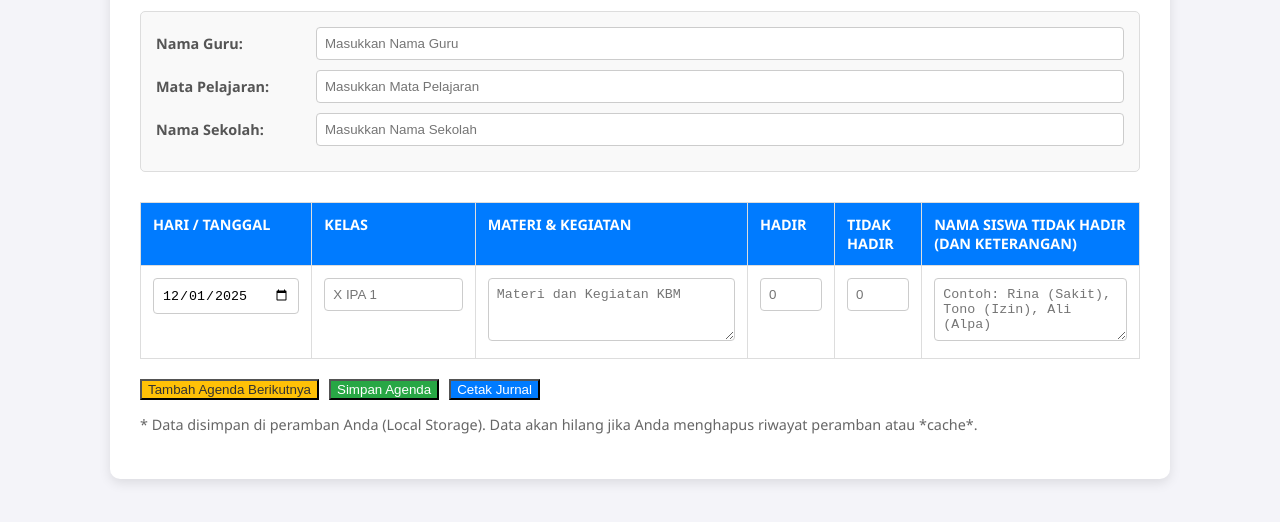
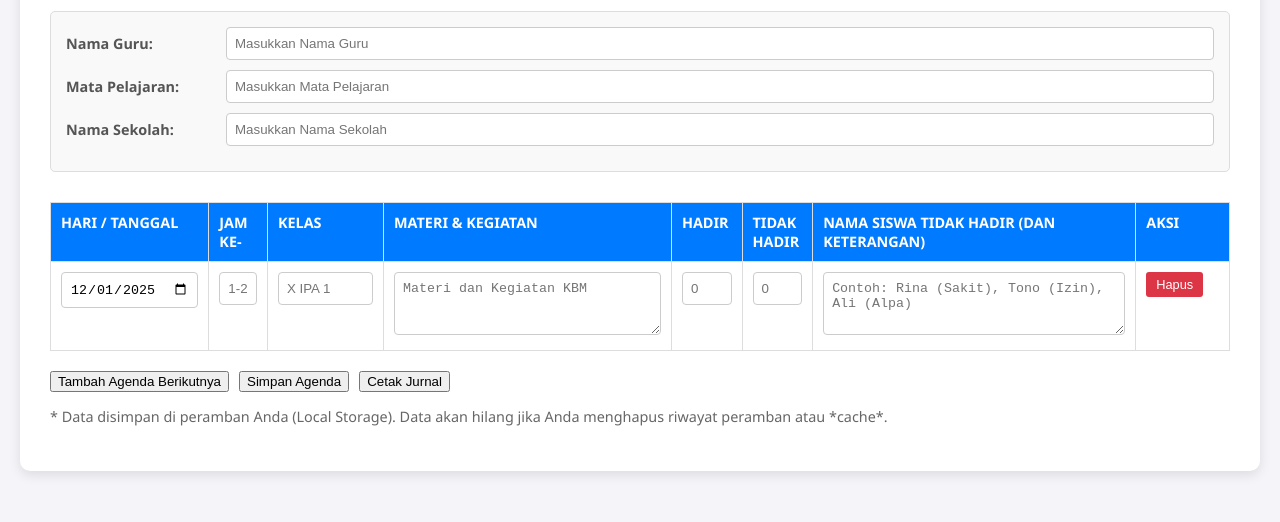
Before and after one commit to dyantorina/jurnal-kbm, a plain HTML site: page index.html in a window 1280 px wide. Shown: the part 136-658 px from the top of the page. Drawn offline with Linux system fonts and the light colour scheme.

Commit message:
Update index.html

```diff
--- a/index.html
+++ b/index.html
@@ -3,7 +3,7 @@
 <head>
     <meta charset="UTF-8">
     <meta name="viewport" content="width=device-width, initial-scale=1.0">
-    <title>Jurnal KBM Guru - Info Header Vertikal</title>
+    <title>Jurnal KBM Guru - FINAL VERSION</title>
 
     <style>
         body {
@@ -13,7 +13,7 @@
         }
 
         .container {
-            max-width: 1000px;
+            max-width: 1200px;
             margin: 0 auto;
             background: #fff;
             padding: 30px;
@@ -29,7 +29,7 @@
             margin-bottom: 20px;
         }
 
-        /* Gaya untuk Header Info (Nama Guru, Mapel, Sekolah) */
+        /* Gaya untuk Header Info (Vertikal) */
         .info-header {
             display: block;
             margin-bottom: 30px;
@@ -71,7 +71,7 @@
 
         th, td {
             border: 1px solid #ddd;
-            padding: 12px;
+            padding: 10px; /* Padding sedikit dikurangi */
             text-align: left;
             vertical-align: top;
         }
@@ -103,22 +103,35 @@
             margin-top: 20px;
         }
 
-        #btn-add { background-color: #ffc107; color: #333; }
-        #btn-save { background-color: #28a745; color: white; }
-        #btn-print { background-color: #007bff; color: white; }
+        /* Tombol Hapus */
+        .btn-delete-row {
+            background-color: #dc3545;
+            color: white;
+            border: none;
+            padding: 5px 10px;
+            border-radius: 3px;
+            cursor: pointer;
+            font-size: 0.8em;
+            display: inline-block; /* Agar sejajar */
+        }
+        .btn-delete-row:hover { background-color: #c82333; }
 
         .print-data { display: none; }
 
         /* PENGATURAN LEBAR KOLOM UNTUK LAYAR */
-        /* Kolom Kelas diperlebar dari 10% menjadi 15% */
-        .materi-col { width: 25%; } /* Dikurangi dari 30% menjadi 25% */
-        .absent-students-col { width: 20%; }
+        .date-col { width: 10%; }
+        .jam-col { width: 5%; }
+        .kelas-col { width: 10%; }
+        .materi-col { width: 25%; }
+        .hadir-col, .tidak-hadir-col { width: 6%; }
+        .absent-students-col { width: 28%; }
+        .action-col { width: 8%; }
 
         /* ---------------------------------------------------- */
         /* CSS KHUSUS UNTUK CETAK (@media print) */
         /* ---------------------------------------------------- */
         @media print {
-            .button-group, p { display: none !important; }
+            .button-group, p, .action-col { display: none !important; }
             .container { box-shadow: none !important; padding: 0 !important; width: 100% !important; margin: 0 !important; }
             body { margin: 0 !important; background: white !important; }
 
@@ -135,15 +148,14 @@
             input:not(.info-header input), textarea { display: none; }
             .print-data { display: block !important; word-wrap: break-word; white-space: pre-wrap; }
 
-            /* PENGATURAN LEBAR KOLOM UNTUK CETAK */
-            /* Kolom Kelas (2) diperlebar dari 10% menjadi 15% */
-            /* Kolom Materi (3) dikurangi dari 35% menjadi 30% */
+            /* Proporsi kolom cetak (Total 7 Kolom Data) */
             .print-safe-table th:nth-child(1), .print-safe-table td:nth-child(1) { width: 12%; } /* Hari/Tanggal */
-            .print-safe-table th:nth-child(2), .print-safe-table td:nth-child(2) { width: 15%; } /* Kelas (Lebar Baru) */
-            .print-safe-table th:nth-child(3), .print-safe-table td:nth-child(3) { width: 30%; } /* Materi & Kegiatan (Lebar Baru) */
-            .print-safe-table th:nth-child(4), .print-safe-table td:nth-child(4) { width: 8%; }
-            .print-safe-table th:nth-child(5), .print-safe-table td:nth-child(5) { width: 8%; }
-            .print-safe-table th:nth-child(6), .print-safe-table td:nth-child(6) { width: 27%; }
+            .print-safe-table th:nth-child(2), .print-safe-table td:nth-child(2) { width: 5%; }  /* Jam ke- */
+            .print-safe-table th:nth-child(3), .print-safe-table td:nth-child(3) { width: 10%; } /* Kelas */
+            .print-safe-table th:nth-child(4), .print-safe-table td:nth-child(4) { width: 30%; } /* Materi & Kegiatan */
+            .print-safe-table th:nth-child(5), .print-safe-table td:nth-child(5) { width: 8%; }  /* Hadir */
+            .print-safe-table th:nth-child(6), .print-safe-table td:nth-child(6) { width: 8%; }  /* Tidak Hadir */
+            .print-safe-table th:nth-child(7), .print-safe-table td:nth-child(7) { width: 27%; } /* Nama Siswa Tidak Hadir */
         }
     </style>
 </head>
@@ -172,12 +184,13 @@
             <table class="print-safe-table">
                 <thead>
                     <tr>
-                        <th style="width: 10%;">Hari / Tanggal</th>
-                        <th style="width: 15%;">Kelas</th> <th class="materi-col">Materi & Kegiatan</th>
-                        <th style="width: 8%;">Hadir</th>
-                        <th style="width: 8%;">Tidak Hadir</th>
+                        <th class="date-col">Hari / Tanggal</th>
+                        <th class="jam-col">Jam ke-</th> <th class="kelas-col">Kelas</th>
+                        <th class="materi-col">Materi & Kegiatan</th>
+                        <th class="hadir-col">Hadir</th>
+                        <th class="tidak-hadir-col">Tidak Hadir</th>
                         <th class="absent-students-col">Nama Siswa Tidak Hadir (dan Keterangan)</th>
-                    </tr>
+                        <th class="action-col">Aksi</th> </tr>
                 </thead>
                 <tbody id="jurnal-body">
                     </tbody>
@@ -199,7 +212,18 @@
         const infoHeaderForm = document.getElementById('info-header-form');
         let agendaCounter = 0;
 
-        // --- FUNGSI HEADER INFO ---
+        // FUNGSI HAPUS BARIS
+        function deleteRow(rowId) {
+            const row = document.getElementById(rowId);
+            if (row) {
+                if (confirm('Anda yakin ingin menghapus agenda baris ini?')) {
+                    row.remove();
+                    saveJurnal();
+                }
+            }
+        }
+
+        // FUNGSI HEADER INFO & UTILITY
         function saveInfoHeader() {
             const data = {};
             const fields = infoHeaderForm.querySelectorAll('input');
@@ -231,7 +255,6 @@
             saveInfoHeader();
         }
 
-        // --- FUNGSI JURNAL ---
         function formatDate(dateString) {
             if (!dateString) return '';
             const [year, month, day] = dateString.split('-');
@@ -252,9 +275,11 @@
 
         function createNewAgendaRow(data = {}) {
             agendaCounter++;
+            const currentRowId = `row-${Date.now() + agendaCounter}`;
 
             const defaults = {
                 tanggal: data.tanggal || new Date().toISOString().substring(0, 10),
+                jam: data.jam || '',
                 kelas: data.kelas || '',
                 materi: data.materi || '',
                 hadir: data.hadir || '',
@@ -264,31 +289,39 @@
 
             const formattedDate = formatDate(defaults.tanggal);
 
+            // Perhatian: Ini adalah template HTML yang sudah diperbarui
             const rowHtml = `
-                <tr id="row-${agendaCounter}">
+                <tr id="${currentRowId}">
                     <td>
-                        <input type="date" name="tanggal" value="${defaults.tanggal}" required oninput="updatePrintData('row-${agendaCounter}', 'tanggal', this.value)">
+                        <input type="date" name="tanggal" value="${defaults.tanggal}" required oninput="updatePrintData('${currentRowId}', 'tanggal', this.value)">
                         <span class="print-data print-tanggal">${formattedDate}</span>
                     </td>
                     <td>
-                        <input type="text" name="kelas" value="${defaults.kelas}" placeholder="X IPA 1" required oninput="updatePrintData('row-${agendaCounter}', 'kelas', this.value)">
+                        <input type="text" name="jam" value="${defaults.jam}" placeholder="1-2" required oninput="updatePrintData('${currentRowId}', 'jam', this.value)">
+                        <span class="print-data print-jam">${defaults.jam}</span>
+                    </td>
+                    <td>
+                        <input type="text" name="kelas" value="${defaults.kelas}" placeholder="X IPA 1" required oninput="updatePrintData('${currentRowId}', 'kelas', this.value)">
                         <span class="print-data print-kelas">${defaults.kelas}</span>
                     </td>
                     <td>
-                        <textarea name="materi" rows="3" placeholder="Materi dan Kegiatan KBM" oninput="updatePrintData('row-${agendaCounter}', 'materi', this.value)">${defaults.materi}</textarea>
+                        <textarea name="materi" rows="3" placeholder="Materi dan Kegiatan KBM" oninput="updatePrintData('${currentRowId}', 'materi', this.value)">${defaults.materi}</textarea>
                         <span class="print-data print-materi">${defaults.materi}</span>
                     </td>
                     <td>
-                        <input type="number" name="hadir" value="${defaults.hadir}" min="0" placeholder="0" required oninput="updatePrintData('row-${agendaCounter}', 'hadir', this.value)">
+                        <input type="number" name="hadir" value="${defaults.hadir}" min="0" placeholder="0" required oninput="updatePrintData('${currentRowId}', 'hadir', this.value)">
                         <span class="print-data print-hadir">${defaults.hadir}</span>
                     </td>
                     <td>
-                        <input type="number" name="tidak_hadir" value="${defaults.tidak_hadir}" min="0" placeholder="0" required oninput="updatePrintData('row-${agendaCounter}', 'tidak_hadir', this.value)">
+                        <input type="number" name="tidak_hadir" value="${defaults.tidak_hadir}" min="0" placeholder="0" required oninput="updatePrintData('${currentRowId}', 'tidak_hadir', this.value)">
                         <span class="print-data print-tidak_hadir">${defaults.tidak_hadir}</span>
                     </td>
                     <td class="absent-students-col">
-                        <textarea name="nama_alpa" rows="3" placeholder="Contoh: Rina (Sakit), Tono (Izin), Ali (Alpa)" oninput="updatePrintData('row-${agendaCounter}', 'nama_alpa', this.value)">${defaults.nama_alpa}</textarea>
+                        <textarea name="nama_alpa" rows="3" placeholder="Contoh: Rina (Sakit), Tono (Izin), Ali (Alpa)" oninput="updatePrintData('${currentRowId}', 'nama_alpa', this.value)">${defaults.nama_alpa}</textarea>
                         <span class="print-data print-nama_alpa">${defaults.nama_alpa}</span>
+                    </td>
+                    <td class="action-col">
+                        <button type="button" class="btn-delete-row" onclick="deleteRow('${currentRowId}')">Hapus</button>
                     </td>
                 </tr>
             `;
@@ -296,6 +329,7 @@
             jurnalBody.insertAdjacentHTML('beforeend', rowHtml);
         }
 
+        // FUNGSI SIMPAN/LOAD/CETAK
         function saveJurnal() {
             saveInfoHeader();
             const rows = jurnalBody.querySelectorAll('tr');
@@ -306,15 +340,17 @@
                 const rowData = {};
 
                 inputs.forEach(input => {
-                    if (input.name === 'nama_alpa' || input.name === 'tanggal' || input.name === 'kelas' || input.name === 'materi' || input.name === 'hadir' || input.name === 'tidak_hadir') {
+                    if (input.name && input.name !== 'delete') {
                         rowData[input.name] = input.value;
                     }
                 });
-                dataToSave.push(rowData);
+                if (Object.keys(rowData).length > 0) {
+                    dataToSave.push(rowData);
+                }
             });
 
             localStorage.setItem(JURNAL_STORAGE_KEY, JSON.stringify(dataToSave));
-            alert('Semua Agenda dan Data Header Berhasil Disimpan di Peramban Anda!');
+            alert('Semua Agenda Berhasil Disimpan di Peramban Anda!');
         }
 
         function loadJurnal() {
@@ -322,7 +358,7 @@
 
             const savedData = localStorage.getItem(JURNAL_STORAGE_KEY);
 
-            if (savedData) {
+            if (savedData && JSON.parse(savedData).length > 0) {
                 const parsedData = JSON.parse(savedData);
 
                 jurnalBody.innerHTML = '';
@@ -332,6 +368,7 @@
                     createNewAgendaRow(data);
                 });
             } else {
+                jurnalBody.innerHTML = '';
                 createNewAgendaRow();
             }
         }
```
